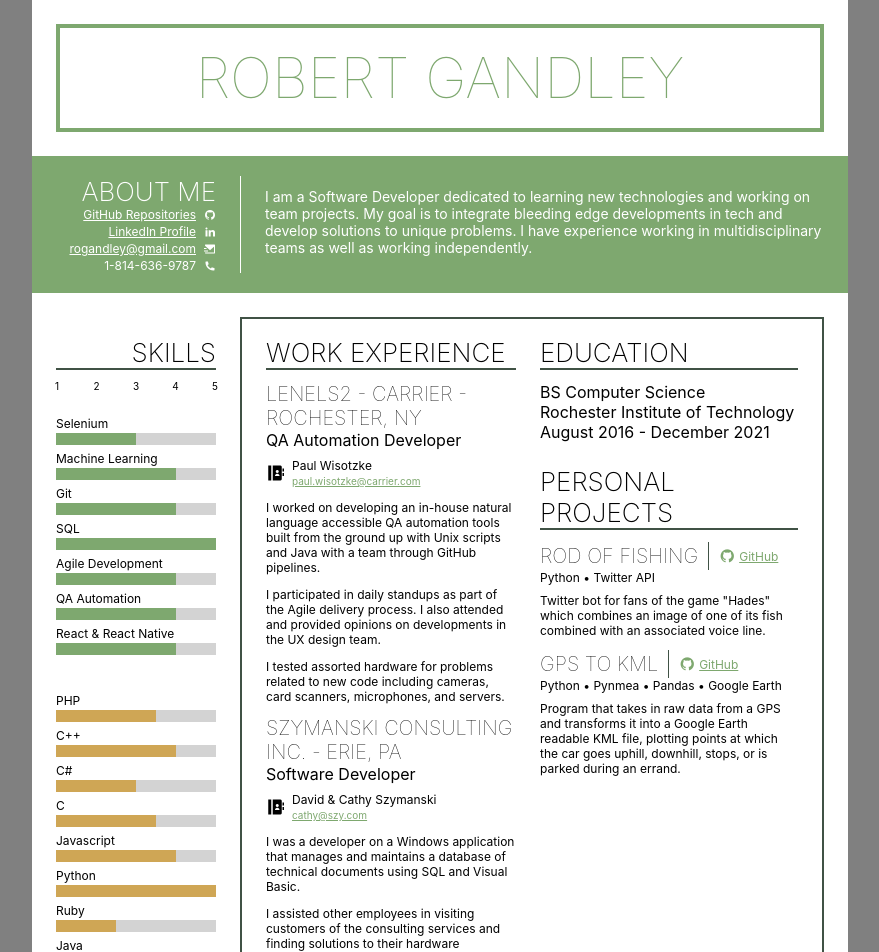
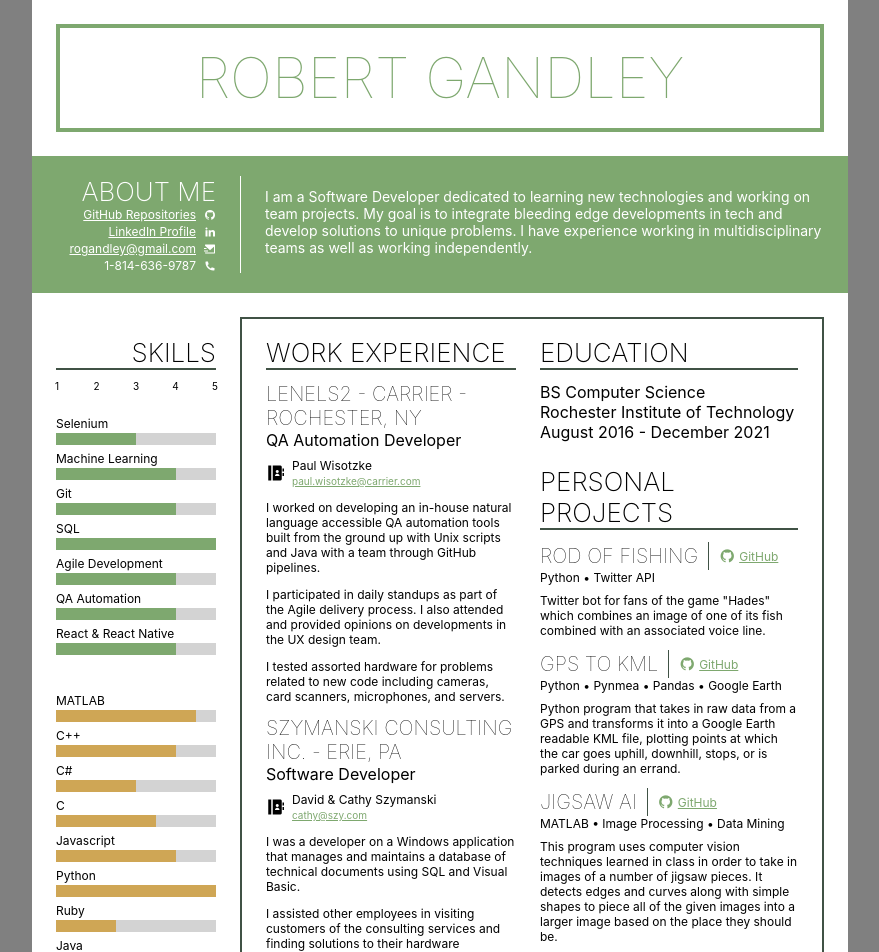
Before and after one commit to rogandley/resume, a React (Create React App) app: page / in a window 1280 px wide. Shown: the top 952 px of the page, without its empty margins (200-1079 px from the left). Built offline with nearby package versions, Linux system fonts and the light colour scheme.

Commit message:
Additional project added

```diff
--- a/src/components/Personal.js
+++ b/src/components/Personal.js
@@ -10,8 +10,14 @@
     {
         name: 'GPS to KML',
 		link: '',
-        description: 'Program that takes in raw data from a GPS and transforms it into a Google Earth readable KML file, plotting points at which the car goes uphill, downhill, stops, or is parked during an errand.',
+        description: 'Python program that takes in raw data from a GPS and transforms it into a Google Earth readable KML file, plotting points at which the car goes uphill, downhill, stops, or is parked during an errand.',
         technologies: ['Python', 'Pynmea', 'Pandas', 'Google Earth']
+    },
+	{
+        name: 'Jigsaw AI',
+		link: '',
+        description: 'This program uses computer vision techniques learned in class in order to take in images of a number of jigsaw pieces. It detects edges and curves along with simple shapes to piece all of the given images into a larger image based on the place they should be.',
+        technologies: ['MATLAB', 'Image Processing', 'Data Mining']
     },
 ]
 
--- a/src/components/Skills.js
+++ b/src/components/Skills.js
@@ -35,9 +35,9 @@
         proficiency: 4
     },
     {
-        name: 'PHP',
+        name: 'MATLAB',
         lang: true,
-        proficiency: 3.5
+        proficiency: 4.5
     },
     {
         name: 'C++',
@@ -72,7 +72,7 @@
     {
         name: 'Java',
         lang: true,
-        proficiency: 5
+        proficiency: 4.5
     }
 ]
 
```
Also changed, not shown: 6 other files (tests, documents, lock files or other folders).
